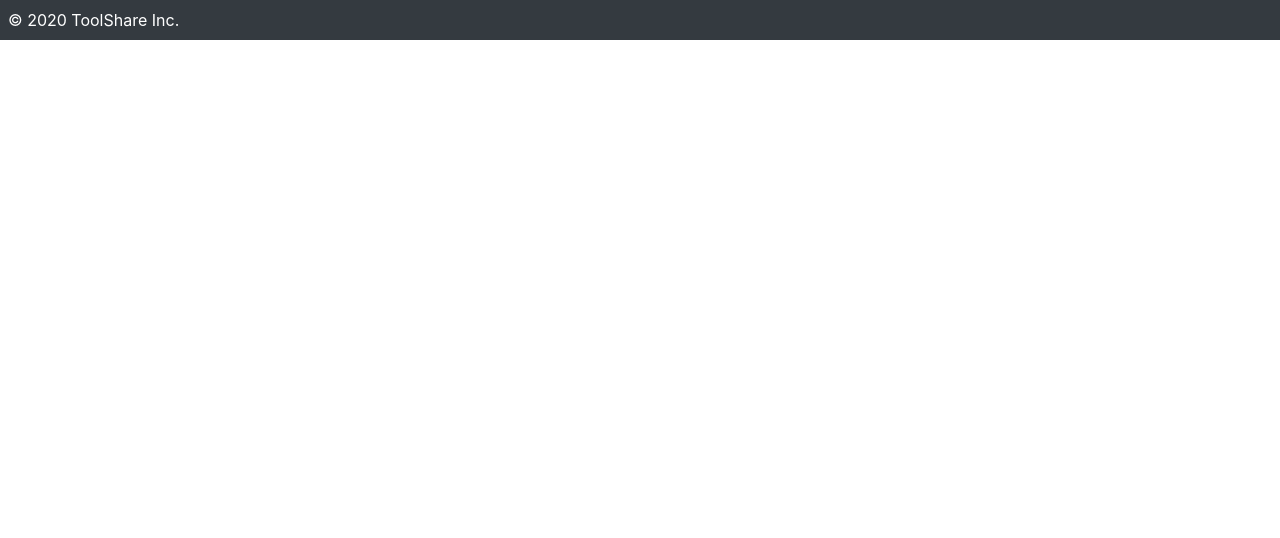
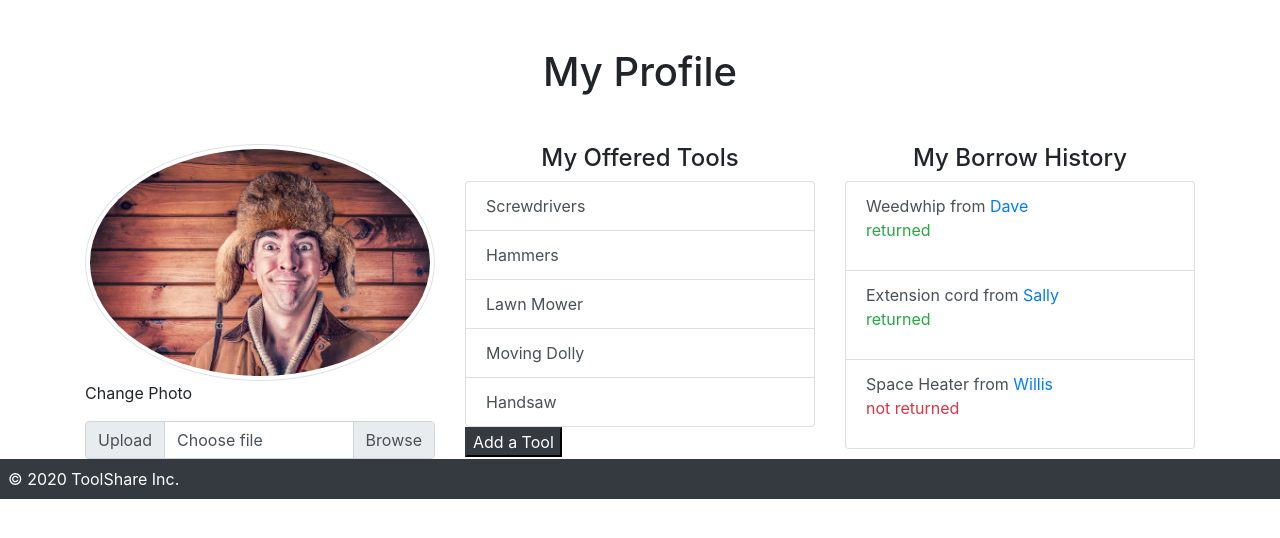
Before and after one commit to xScoopy/spd_sprint, a Flask app: page /my_profile in a window 1280 px wide. Shown: the part 56-594 px from the top of the page. Run offline with Flask 2, Linux system fonts and the light colour scheme.

Commit message:
finished rough draft of sprint with only bootstrap and flask/jinja

```diff
--- a/templates/my_profile.html
+++ b/templates/my_profile.html
@@ -1,4 +1,45 @@
 {% extends 'base.html' %}
 {% block content %}
-
+<h1 class="text-center mt-5 mb-5">My Profile</h1>
+<div class="container">
+    <div class="row">
+        <div class="col-lg-4 col-sm-12">
+            <img class="rounded-circle img-thumbnail" src={{ url_for('static', filename = 'images/profile_photo.jpg') }}
+                alt="profile picture">
+            <!-- New photo upload -->
+            <p>Change Photo</p>
+            <form action="GET">
+                <div class="input-group">
+                    <div class="input-group-prepend">
+                        <span class="input-group-text" id="photo_upload">Upload</span>
+                    </div>
+                    <div class="custom-file">
+                        <input type="file" class="custom-file-input" id="inputGroupFile01"
+                            aria-describedby="photo_upload">
+                        <label class="custom-file-label" for="inputGroupFile01">Choose file</label>
+                    </div>
+                </div>
+            </form>
+        </div>
+        <div class="col-lg-4 col-sm-12">
+            <h4 class="text-center">My Offered Tools</h4>
+            <div class="list-group">
+                <button type="button" class="list-group-item list-group-item-action">Screwdrivers</button>
+                <button type="button" class="list-group-item list-group-item-action">Hammers</button>
+                <button type="button" class="list-group-item list-group-item-action">Lawn Mower</button>
+                <button type="button" class="list-group-item list-group-item-action">Moving Dolly</button>
+                <button type="button" class="list-group-item list-group-item-action">Handsaw</button>
+            </div>
+            <button class="btn-dark">Add a Tool</button>
+        </div>
+        <div class="col-lg-4 col-sm-12">
+            <h4 class="text-center">My Borrow History</h4>
+            <div class="list-group">
+                <button type="button" class="list-group-item list-group-item-action">Weedwhip from <a href="#">Dave</a><p class="text-success">returned</p></button>
+                <button type="button" class="list-group-item list-group-item-action">Extension cord from <a href="#">Sally</a><p class="text-success">returned</p></button>
+                <button type="button" class="list-group-item list-group-item-action">Space Heater from <a href="#">Willis</a><p class="text-danger">not returned</p></button>
+            </div>
+        </div>
+    </div>
+</div>
 {% endblock %}
```
Also changed, not shown: static/images/profile_photo.jpg (added).
